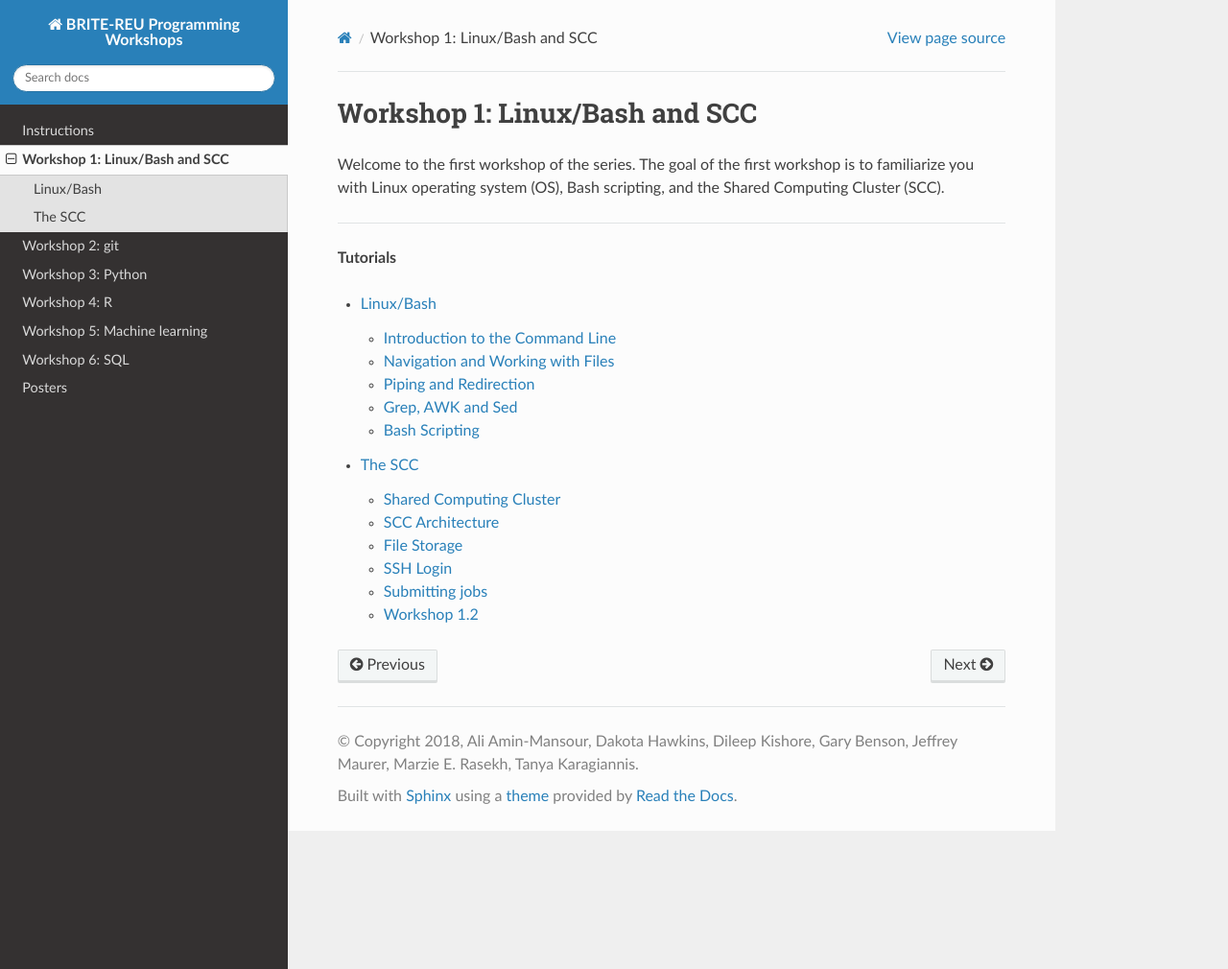
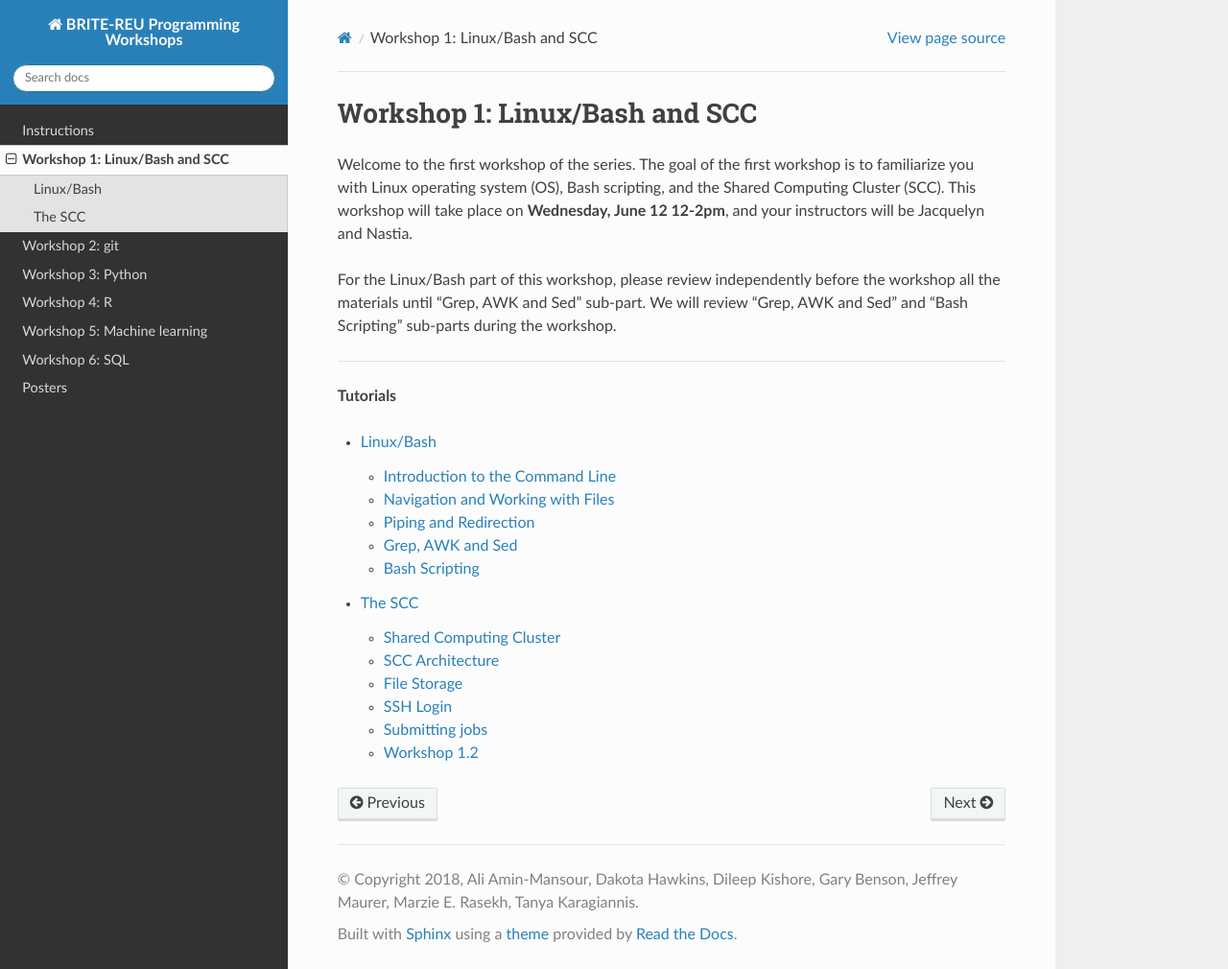
Before and after one commit to BRITE-REU/programming-workshops, a Sphinx documentation site: the page built from source/workshops/01_linux_bash/index.rst, in a window 1280 px wide and 1010 px high. Shown: the whole window at 96% size. Built offline with Sphinx 7.4.7 and the Read the Docs theme 2.0.0, drawn with Linux system fonts in a browser that asks for light colours.

Commit message:
Update index.rst

```diff
--- a/source/workshops/01_linux_bash/index.rst
+++ b/source/workshops/01_linux_bash/index.rst
@@ -6,8 +6,9 @@ Workshop 1: Linux/Bash and SCC
 
 Welcome to the first workshop of the series. The goal of the first workshop is to
 familiarize you with Linux operating system (OS), Bash scripting, and the Shared Computing Cluster
-(SCC).
+(SCC). This workshop will take place on **Wednesday, June 12 12-2pm**, and your instructors will be Jacquelyn and Nastia.
 
+For the Linux/Bash part of this workshop, please review independently before the workshop all the materials until "Grep, AWK and Sed" sub-part. We will review "Grep, AWK and Sed" and "Bash Scripting" sub-parts during the workshop.
 
 
 --------------------
```
